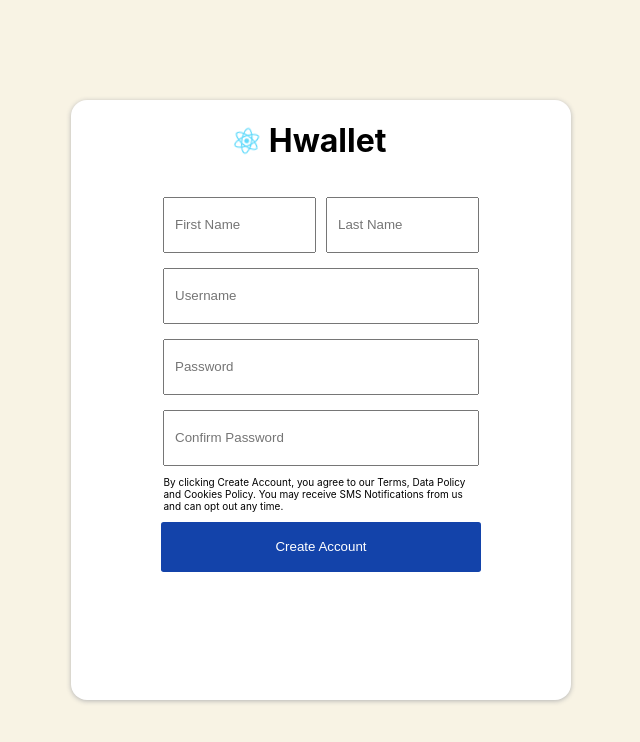
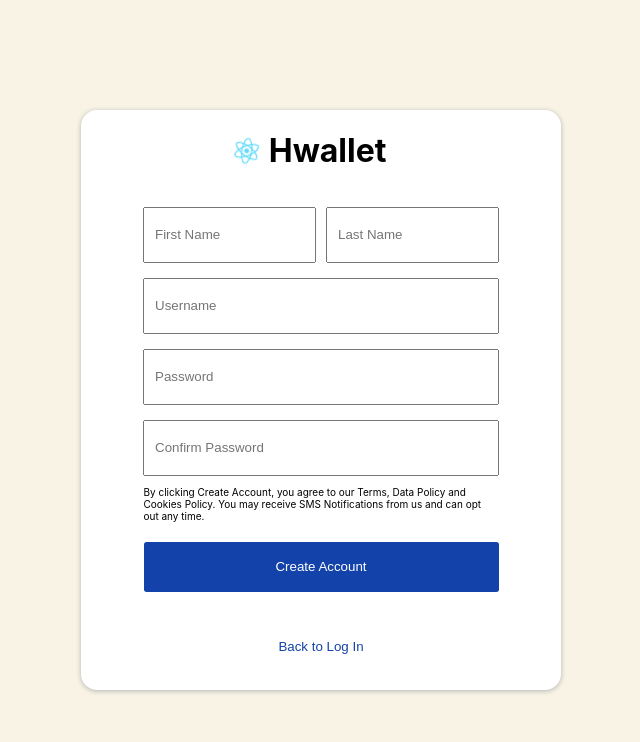
Before and after one commit to Hoshaiah/bank-app, a React (Create React App) app: page / in a window 1280 px wide. Shown: the top 742 px of the page, without its empty margins (319-959 px from the left). Built offline with nearby package versions, Linux system fonts and the light colour scheme.

Commit message:
done with sign up, log out  and log in basics

```diff
--- a/src/App.css
+++ b/src/App.css
@@ -408,8 +408,8 @@ main {
   display: flex;
   flex-direction: column;
   color: black;
-  height: 600px;
-  width: 500px;
+  height:580px;
+  width: 480px;
   background-color: white;
   border-radius: 1em ;
   box-shadow: 0px 1px 5px #b3b3b3;
@@ -434,12 +434,8 @@ main {
   margin-right: 2em;
 }
 
-/* #newNameInput{
-  margin-top: 10px;
-} */
-
 #signupdiv input{
-  width: 300px;
+  width: 340px;
   height: 50px;
   padding-left: 10px;
   margin-top: 15px;
@@ -452,20 +448,27 @@ main {
 }
 
 #signupdiv #newNameInput input {
-  width: 137px;
+  width: 157px;
   margin-left: 5px;
   margin-right: 5px;
 }
 
 #signupReminder {
-  width: 315px;
+  width: 355px;
   font-size: 10px;
   text-align: left;
+  margin-bottom: 10px;
 }
 
-#createAccount button{
+#createAccount {
+  display: flex;
+  flex-direction: column;
+  align-items: center;
+}
+
+#createButton {
   height: 50px;
-  width: 320px;
+  width: 355px;
   border: none;
   border-radius: 0.2em;
   color: white;
@@ -474,3 +477,11 @@ main {
   margin-right: 5px;
   background-color: #0d3ea8f8;
 }
+
+#backlogin {
+  color: #0d3ea8f8;
+  width: 100px;
+  height: 30px;
+  border: none;
+  background-color: transparent;
+}
--- a/src/App.js
+++ b/src/App.js
@@ -1,3 +1,4 @@
+import { useState } from 'react/cjs/react.development';
 import './App.css';
 import Dashboard from './js/Dashboard'
 import Login from './js/Login';
@@ -5,12 +6,39 @@ import Signup from './js/Signup';
 
 
 function App() {
+  const [users, setUsers] = useState({})
+  const [currentUser, setCurrentUser] = useState({})
 
+  const [isLoginPage, setIsLoginPage] = useState(false)
+  const [isSignupPage, setIsSignupPage] = useState(true)
+  const [isDashboardPage, setIsDashboardPage] = useState(false)
+
+  console.log(users)
   return (
     <>
-      {/* <Dashboard/> */}
-      {/* <Login/> */}
-      <Signup/>
+      <Dashboard
+        isDashboardPage = {isDashboardPage}
+        setIsDashboardPage = {setIsDashboardPage}
+        currentUser = {currentUser}
+        setCurrentUser = {setCurrentUser}
+        setIsLoginPage = {setIsLoginPage}
+
+      />
+      <Login
+        isLoginPage = {isLoginPage}
+        users = {users}
+        setCurrentUser = {setCurrentUser}
+        setIsLoginPage = {setIsLoginPage}
+        setIsDashboardPage = {setIsDashboardPage}
+        setIsSignupPage = {setIsSignupPage}
+      />
+      <Signup
+        isSignupPage = {isSignupPage}
+        setIsSignupPage = {setIsSignupPage}
+        setIsLoginPage = {setIsLoginPage}
+        users = {users}
+        setUsers = {setUsers}
+      />
     </>
   );
 }
--- a/src/js/Dashboard.js
+++ b/src/js/Dashboard.js
@@ -7,9 +7,11 @@ import {useState} from "react"
 import Actions from '../js/Actions'
 
 
-function Dashboard() {
-    let balance = 100
-    let user = "Hosh"
+function Dashboard(props) {
+    const {isDashboardPage, setIsDashboardPage, currentUser, setCurrentUser, setIsLoginPage } = props
+
+    let balance = currentUser.wallet
+    let user = currentUser.firstName + " " + currentUser.lastName
 
     const [overlayVisiblity, setOverlayVisibility] = useState("hidden")
     const [popupName, setPopupName] = useState("")
@@ -24,7 +26,13 @@ function Dashboard() {
       setOverlayVisibility("hidden")
     }
 
+    const onLogout = () => {
+        setIsDashboardPage(false)
+        setCurrentUser({})
+        setIsLoginPage(true)
+    }
 
+    if (isDashboardPage){
         return (
           <div className="App">
             <nav>
@@ -39,7 +47,7 @@ function Dashboard() {
               <ul id="lognav">
                 <li><img id="notification" src={notification} alt=""></img></li>
                 <li><img id="settings" src= {settings} alt="" ></img></li>
-            <li id="logout">Log Out</li>
+                <li onClick={onLogout} id="logout">Log Out</li>
               </ul>
             </nav>
             <header>
@@ -48,7 +56,7 @@ function Dashboard() {
 
             <main>
               <div id="balance">
-            <h1>Main Wallet</h1>
+                <h1>Balance</h1>
                 <p>₱ {balance}</p>
               </div>
 
@@ -73,6 +81,9 @@ function Dashboard() {
             </main>
           </div>
         );
+    } else {
+        return null;
+    }
   }
 
   export default Dashboard
--- a/src/js/Login.js
+++ b/src/js/Login.js
@@ -1,8 +1,33 @@
+import { useState } from 'react';
 import logo from '../logo.svg';
 
-function Login(){
+function Login(props){
+    const {isLoginPage, users, setCurrentUser, setIsLoginPage, setIsDashboardPage, setIsSignupPage} = props
+    const usernameObject = useState("")
+    const passwordObject = useState("")
+
+    const onLoginClick = () => {
+
+        const username = usernameObject.current.value
+        const password = passwordObject.current.value
+        console.log(users)
+        if (username in users){
+            if(password === users[username].password){
+                setCurrentUser(users[username])
+                setIsLoginPage(false)
+                setIsDashboardPage(true)
+            }
+        }
+
+    }
+
+    const onSignupClick = () => {
+        setIsLoginPage(false)
+        setIsSignupPage(true)
+    }
+
+    if (isLoginPage){
         return (
-
             <div id="logindiv">
                 <div id="loginCaption">
                     <img src={logo} className="App-logo" alt="logo" />
@@ -10,22 +35,25 @@ function Login(){
                 </div>
                 <div id="userInput">
                     <label for="username"></label>
-                <input type="text" id="username" name="username" placeholder="Username"></input>
+                    <input ref={usernameObject} type="text" id="username" name="username" placeholder="Username"></input>
                 </div>
                 <div id="passwordInput">
                     <label for="password"></label>
-                <input type="password" name="password" placeholder="Password"></input>
+                    <input ref={passwordObject} type="password" name="password" placeholder="Password"></input>
                 </div>
                 <div id="loginForgot">
                     <h2>Forgot Password?</h2>
                 </div>
                 <div id="loginButtons">
-                <button id="signupButton" type="submit">Sign up</button>
-                <button id="loginButton" type="submit">Log In</button>
+                    <button onClick={onSignupClick} id="signupButton" type="submit">Sign up</button>
+                    <button onClick={onLoginClick} id="loginButton" type="submit">Log In</button>
                 </div>
             </div>
 
         )
+    } else {
+        return null;
+    }
 }
 
 export default Login
--- a/src/js/Signup.js
+++ b/src/js/Signup.js
@@ -1,8 +1,41 @@
+import { useRef } from 'react';
 import logo from '../logo.svg';
 
-function Signup(){
+function Signup(props){
+
+    const {setIsSignupPage, isSignupPage, setIsLoginPage, users, setUsers} = props
+
+    const inputFirstName = useRef("")
+    const inputLastName = useRef("")
+    const inputNewUserName = useRef("")
+    const inputNewPassword = useRef("")
+    const inputConfirmPassword = useRef("")
+
+    const onCreateAccount = () => {
+        let username = inputNewUserName.current.value
+        let userData = {
+            firstName: inputFirstName.current.value,
+            lastName: inputLastName.current.value,
+            password: inputNewPassword.current.value,
+            wallet: 0
+        }
+        setUsers(
+            {   ...users,
+                [username]: userData
+            }
+        )
+        setIsSignupPage(false)
+        setIsLoginPage(true)
+    }
+
+    const onBacktoLogin = () => {
+        setIsSignupPage(false)
+        setIsLoginPage(true)
+    }
+
+
+    if (isSignupPage){
         return (
-
             <div id="signupdiv">
                 <div id="signupCaption">
                     <img src={logo} className="App-logo" alt="logo" />
@@ -11,33 +44,37 @@ function Signup(){
 
                 <div id="newNameInput">
                     <label for="newFirst"></label>
-                <input type="text" id="firstName" name="firstName" placeholder="First Name"></input>
+                    <input ref={inputFirstName} type="text" id="firstName" name="firstName" placeholder="First Name"></input>
                     <label for="newLast"></label>
-                <input type="text" id="lastName" name="lastName" placeholder="Last Name"></input>
+                    <input ref={inputLastName} type="text" id="lastName" name="lastName" placeholder="Last Name"></input>
                 </div>
 
                 <div id="newUserInput">
                     <label for="newUsername"></label>
-                <input type="text" id="newUsername" name="username" placeholder="Username"></input>
+                    <input ref={inputNewUserName} type="text" id="newUsername" name="username" placeholder="Username"></input>
                 </div>
                 <div id="newpasswordInput">
                     <label for="newPassword"></label>
-                <input type="password" id="newPassword" name="newPassword" placeholder="Password"></input>
+                    <input ref={inputNewPassword} type="password" id="newPassword" name="newPassword" placeholder="Password"></input>
                 </div>
 
                 <div id="confirmpasswordInput">
                     <label for="confirmPassword"></label>
-                <input type="password" name="confirmPassword" placeholder="Confirm Password"></input>
+                    <input ref={inputConfirmPassword} type="password" name="confirmPassword" placeholder="Confirm Password"></input>
                 </div>
                 <div id="signupReminder">
                     <p>By clicking Create Account, you agree to our Terms, Data Policy and Cookies Policy. You may receive SMS Notifications from us and can opt out any time.</p>
                 </div>
                 <div id="createAccount">
-                <button id="createButton" type="submit">Create Account</button>
+                    <button onClick={onCreateAccount} id="createButton" type="submit">Create Account</button>
+                    <button onClick={onBacktoLogin} id="backlogin" type="submit"> Back to Log In</button>
                 </div>
             </div>
 
         )
+    } else {
+        return null
+    }
 }
 
 export default Signup
```
Lines whose indentation alone changed are shown as unchanged.
